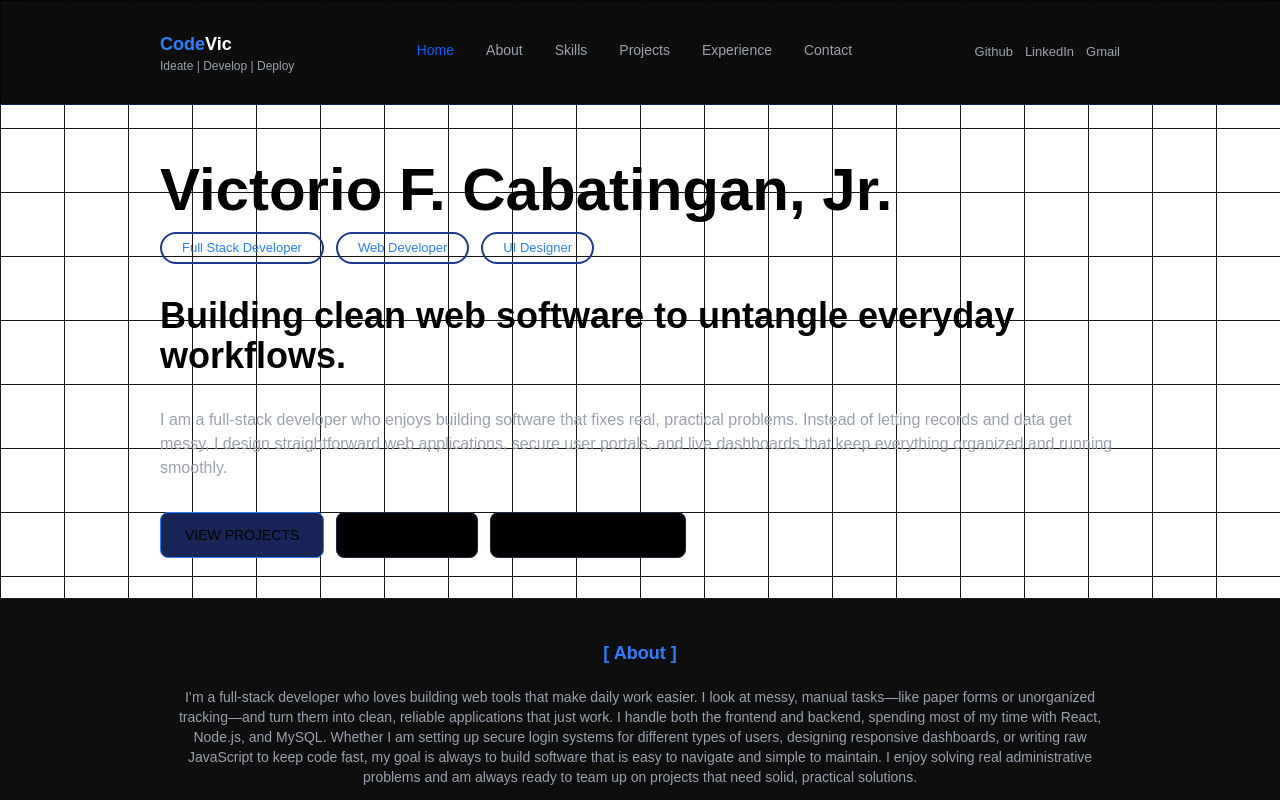
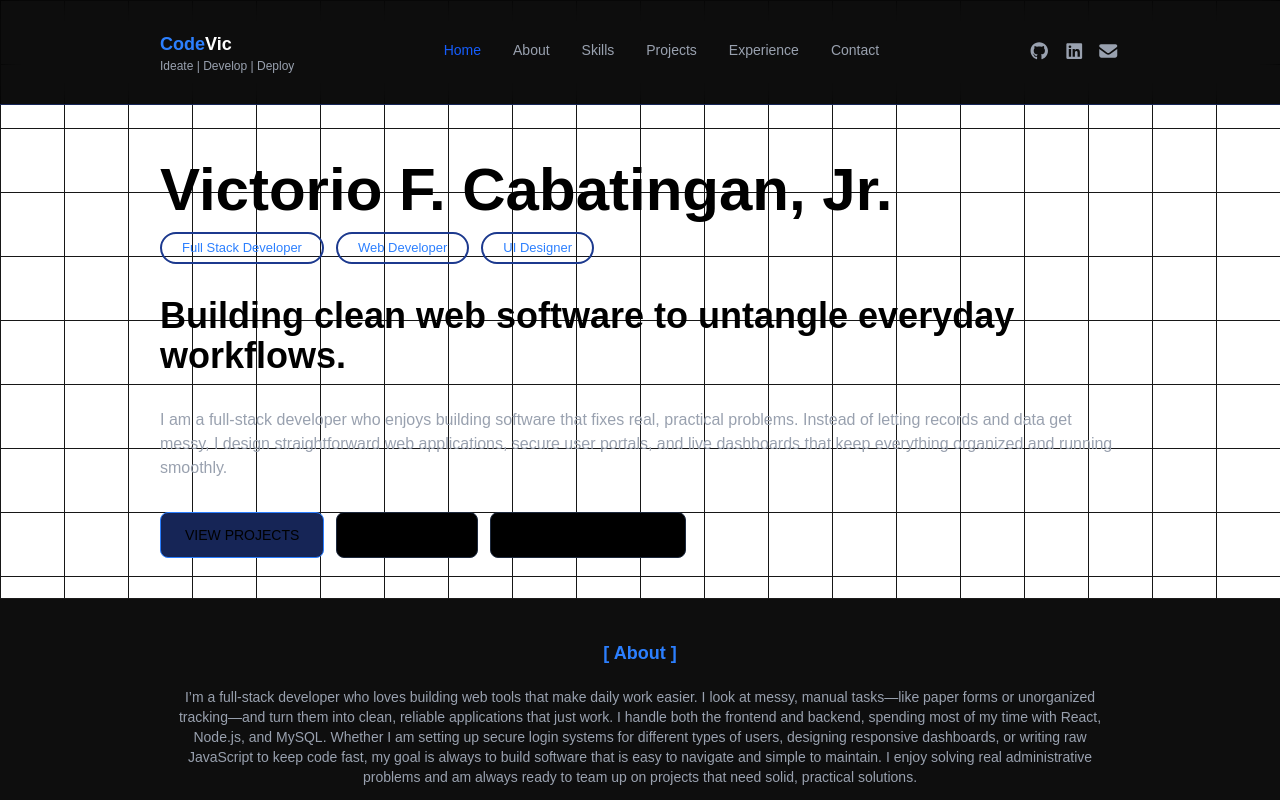
Before and after one commit to victorio222/codevic, a Next.js app: page / in a window 1280 px wide. Built offline with nearby package versions, Linux system fonts and the light colour scheme.

Commit message:
icons added

```diff
--- a/app/layout/main/header.tsx
+++ b/app/layout/main/header.tsx
@@ -1,68 +1,23 @@
-// "use client";
-
-// import Link from "next/link";
-
-// export default function Header() {
-//   return (
-//     <>
-//       {/* Changed w-screen to w-full, and fixed py-7.5 to py-[30px] */}
-//       <header className="bg-black py-[30px] px-10 lg:px-40 md:px-10 border-b border-blue-950 fixed top-0 left-0 w-full z-[100]">
-//         <nav className="flex items-center justify-between text-blue-50">
-//           <div>
-//             <h1 className="text-blue-500 font-extrabold text-lg">Code<span className="text-white">Vic</span></h1>
-//             <p className="text-xs text-gray-400">Ideate | Develop | Deploy</p>
-//           </div>
-
-//           <div className="flex items-center gap-5 text-[14px] text-gray-400">
-//             <Link href="/#" className="nav-link active">Home</Link>
-//             <Link href="/#" className="nav-link">About</Link>
-//             <Link href="/#" className="nav-link">Skills</Link>
-//             <Link href="/#" className="nav-link">Projects</Link>
-//             <Link href="/#" className="nav-link">Experience</Link>
-//             <Link href="/#" className="nav-link">Contact</Link>
-//           </div>
-
-//           {/* Swapped the <ul> and <li> elements to make them semantically correct */}
-//           <div>
-//             <ul className="flex items-center gap-3 text-[13px] text-gray-400">
-//               <li className="hover:text-white cursor-pointer">Github</li>
-//               <li className="hover:text-white cursor-pointer">LinkedIn</li>
-//               <li className="hover:text-white cursor-pointer">Gmail</li>
-//             </ul>
-//           </div>
-//         </nav>
-//       </header>
-//     </>
-//   );
-// }
-
-
-
-
-
-
-
-
-
 "use client";
 
 import { useState } from "react";
 import Link from "next/link";
+import { FontAwesomeIcon } from "@fortawesome/react-fontawesome";
+import { faGithub, faLinkedin } from "@fortawesome/free-brands-svg-icons";
+import { faEnvelope } from "@fortawesome/free-solid-svg-icons";
 
 export default function Header() {
   const [isOpen, setIsOpen] = useState(false);
 
   return (
     <>
-      <header className="bg-black py-[20px] lg:py-[30px] px-6 md:px-10 lg:px-40 border-b border-blue-950 fixed top-0 left-0 w-full z-[100] backdrop-blur-md bg-black/95">
+      <header className="py-5 lg:py-7.5 px-6 md:px-10 lg:px-40 border-b border-blue-950 fixed top-0 left-0 w-full z-100 backdrop-blur-md bg-black/95">
         <nav className="flex items-center justify-between text-blue-50 max-w-7xl mx-auto">
-          {/* LOGO SECTION */}
           <div>
             <h1 className="text-blue-500 font-extrabold text-lg">Code<span className="text-white">Vic</span></h1>
             <p className="text-[10px] md:text-xs text-gray-400">Ideate | Develop | Deploy</p>
           </div>
 
-          {/* DESKTOP NAVIGATION LINKS (Hidden on mobile, flex on desktop) */}
           <div className="hidden md:flex items-center gap-5 text-[14px] text-gray-400">
             <Link href="/#" className="nav-link active hover:text-white transition-colors">Home</Link>
             <Link href="/#" className="nav-link hover:text-white transition-colors">About</Link>
@@ -72,16 +27,14 @@ export default function Header() {
             <Link href="/#" className="nav-link hover:text-white transition-colors">Contact</Link>
           </div>
 
-          {/* DESKTOP SOCIALS (Hidden on mobile) */}
           <div className="hidden md:block">
-            <ul className="flex items-center gap-3 text-[13px] text-gray-400">
-              <li className="hover:text-white cursor-pointer transition-colors">Github</li>
-              <li className="hover:text-white cursor-pointer transition-colors">LinkedIn</li>
-              <li className="hover:text-white cursor-pointer transition-colors">Gmail</li>
+            <ul className="flex items-center gap-3 text-lg text-gray-400">
+              <li className="hover:text-blue-500 cursor-pointer"><FontAwesomeIcon icon={faGithub} className="w-7 h-7" /></li>
+              <li className="hover:text-blue-500 cursor-pointer transition-colors"><FontAwesomeIcon icon={faLinkedin} className="w-5 h-5" /></li>
+              <li className="hover:text-blue-500 cursor-pointer transition-colors"><FontAwesomeIcon icon={faEnvelope} className="w-5 h-5" /></li>
             </ul>
           </div>
 
-          {/* MOBILE HAMBURGER BUTTON (Visible only on mobile) */}
           <button
             onClick={() => setIsOpen(!isOpen)}
             className="md:hidden text-gray-400 hover:text-white focus:outline-none p-1"
@@ -97,8 +50,7 @@ export default function Header() {
           </button>
         </nav>
 
-        {/* MOBILE DROP-DOWN MENU */}
-        <div className={`md:hidden overflow-hidden transition-all duration-300 ease-in-out ${isOpen ? "max-h-[400px] opacity-100 mt-4" : "max-h-0 opacity-0"}`}>
+        <div className={`md:hidden overflow-hidden transition-all duration-300 ease-in-out ${isOpen ? "max-h-100 opacity-100 mt-4" : "max-h-0 opacity-0"}`}>
           <div className="flex flex-col gap-4 pb-4 text-[15px] text-gray-400 border-t border-blue-950/50 pt-4">
             <Link href="/#" onClick={() => setIsOpen(false)} className="hover:text-white transition-colors">Home</Link>
             <Link href="/#" onClick={() => setIsOpen(false)} className="hover:text-white transition-colors">About</Link>
@@ -108,9 +60,9 @@ export default function Header() {
             <Link href="/#" onClick={() => setIsOpen(false)} className="hover:text-white transition-colors">Contact</Link>
 
             <ul className="flex items-center gap-4 text-[13px] text-gray-500 border-t border-blue-950/30 pt-3 mt-1">
-              <li className="hover:text-white cursor-pointer">Github</li>
-              <li className="hover:text-white cursor-pointer">LinkedIn</li>
-              <li className="hover:text-white cursor-pointer">Gmail</li>
+              <li className="hover:text-blue-500 cursor-pointer"><FontAwesomeIcon icon={faGithub} className="w-7 h-7" /></li>
+              <li className="hover:text-blue-500 cursor-pointer transition-colors"><FontAwesomeIcon icon={faLinkedin} className="w-5 h-5" /></li>
+              <li className="hover:text-blue-500 cursor-pointer transition-colors"><FontAwesomeIcon icon={faEnvelope} className="w-5 h-5" /></li>
             </ul>
           </div>
         </div>
```
